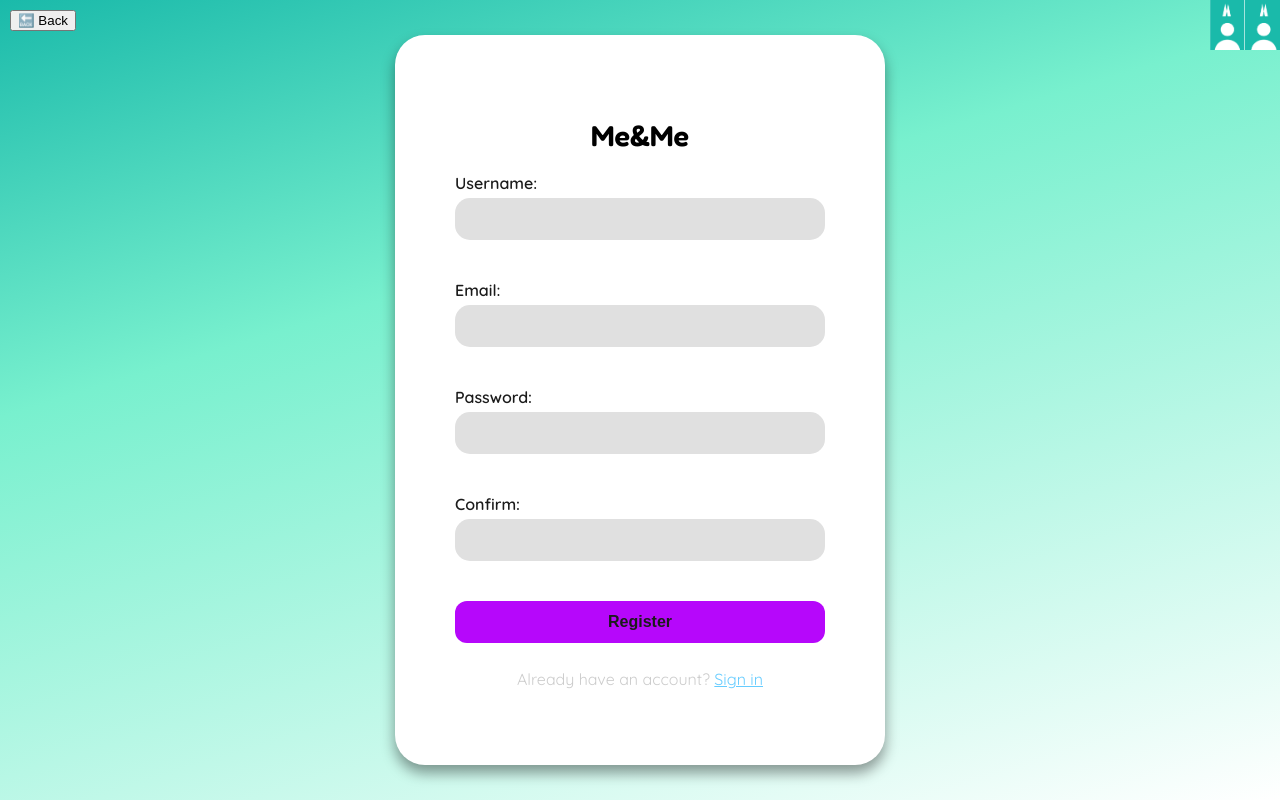
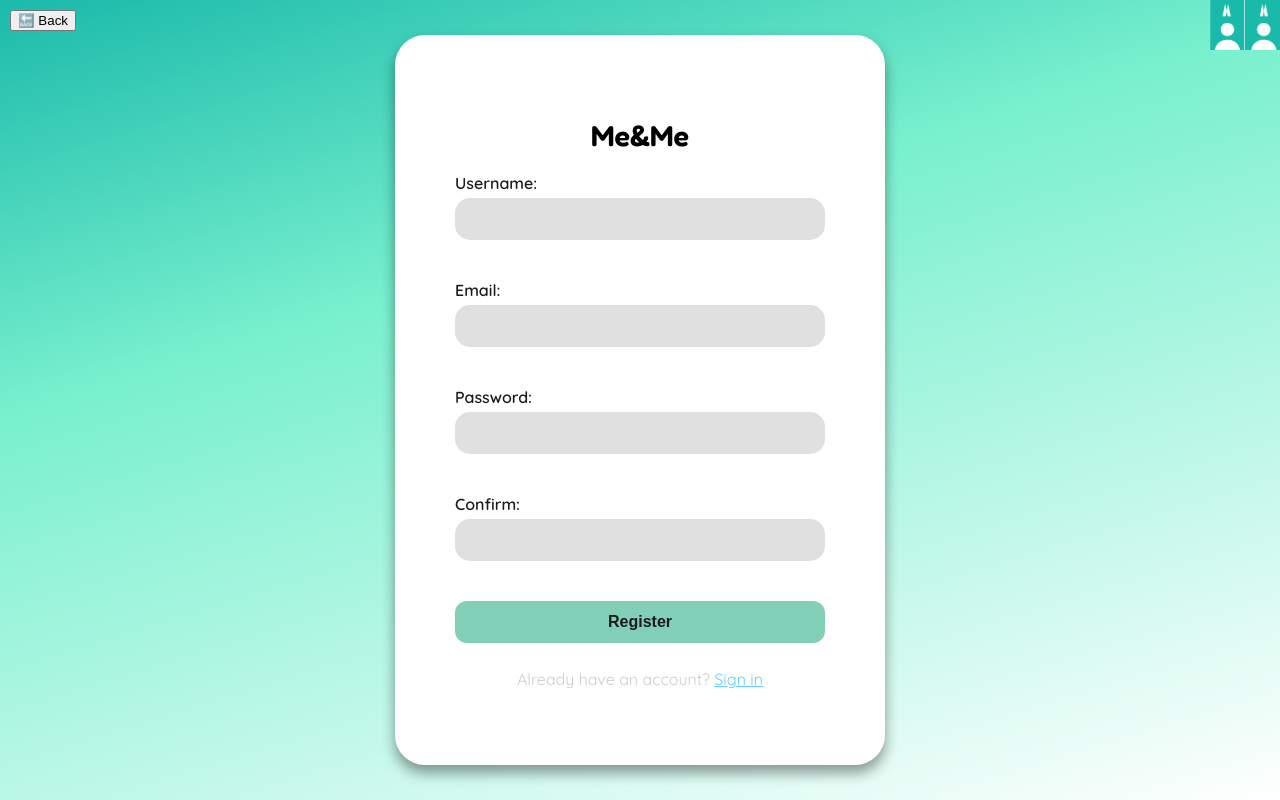
Before and after one commit to AlexBell25/MeandMe, a PHP site: page /signup.html in a window 1280 px wide. Run offline with PHP 8.4, Linux system fonts and the light colour scheme.

Commit message:
change colour of button

```diff
--- a/loginstylesheet.css
+++ b/loginstylesheet.css
@@ -87,7 +87,7 @@ button[type="submit"] {
   padding: 12px;
   border: none;
   border-radius: 12px;
-  background: #b607fb;
+  background: #82cfb7;
   color: #1b1b1b;
   font-weight: bold;
   justify-content: center;
@@ -101,7 +101,7 @@ button[type="submit"] {
 button[type="submit"]:hover {
   opacity: 0.85;
   transform: scale(1.05);
-  box-shadow: 0 0 20px rgba(212, 0, 255, 0.5);
+  box-shadow: 0 0 20px rgba(166, 243, 232, 0.5);
 }
 
 
```
